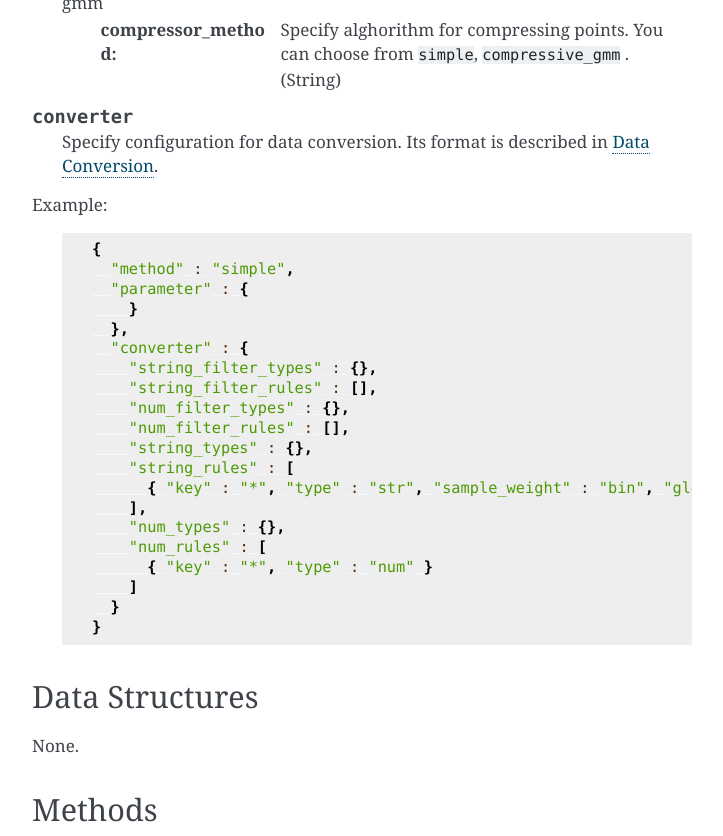
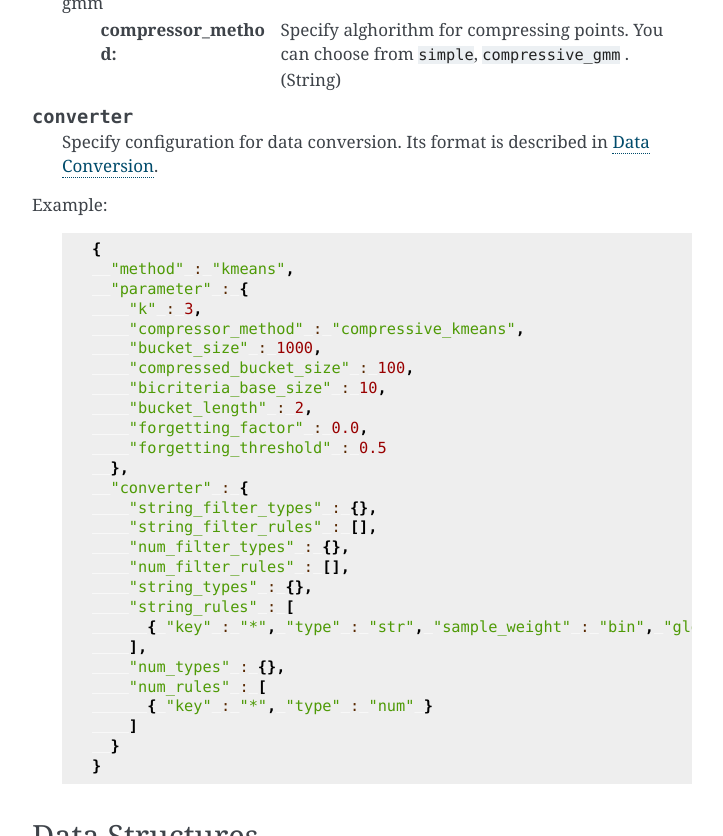
Before and after one commit to jubatus/website, a Sphinx documentation site: the page built from source/en/api_clustering.rst, in a window 1280 px wide and 900 px high, scrolled down 1266 px, cut to the strip 0-836 px from the top of the window. Shown: the whole strip, without its empty margins (388-1111 px from the left). Built offline with Sphinx 7.4.7, drawn with Linux system fonts in a browser that asks for light colours; the version number could not be read and is left out.

Commit message:
Fixed sample config of clustering

```diff
--- a/source/en/api_clustering.rst
+++ b/source/en/api_clustering.rst
@@ -100,9 +100,16 @@ Example:
   .. code-block:: javascript
 
      {
-       "method" : "simple",
+       "method" : "kmeans",
        "parameter" : {
-         }
+         "k" : 3,
+         "compressor_method" : "compressive_kmeans",
+         "bucket_size" : 1000,
+         "compressed_bucket_size" : 100,
+         "bicriteria_base_size" : 10,
+         "bucket_length" : 2,
+         "forgetting_factor" : 0.0,
+         "forgetting_threshold" : 0.5
        },
        "converter" : {
          "string_filter_types" : {},
```
Also changed, not shown: source/ja/api_clustering.rst (+9 -2 lines).
